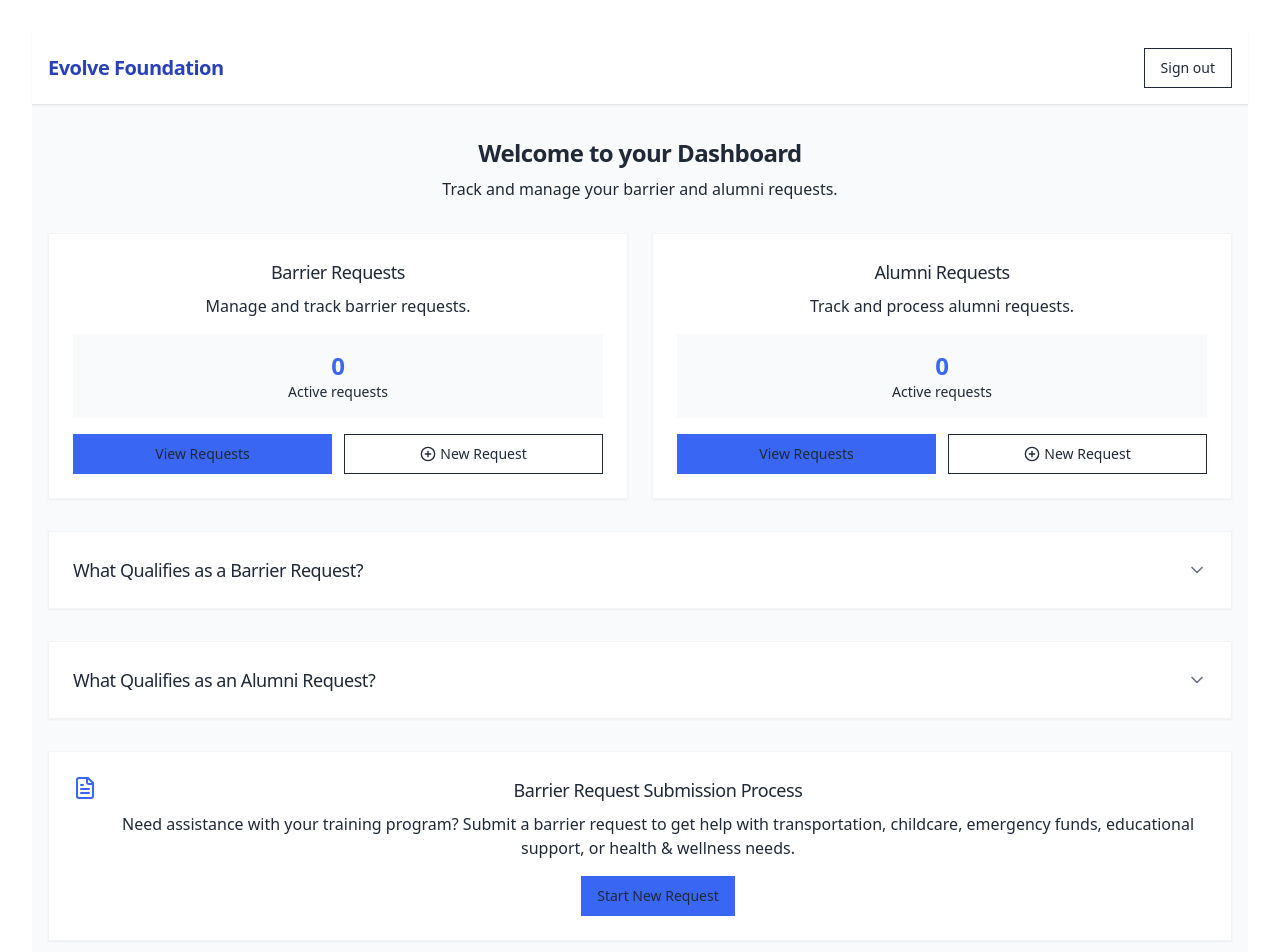
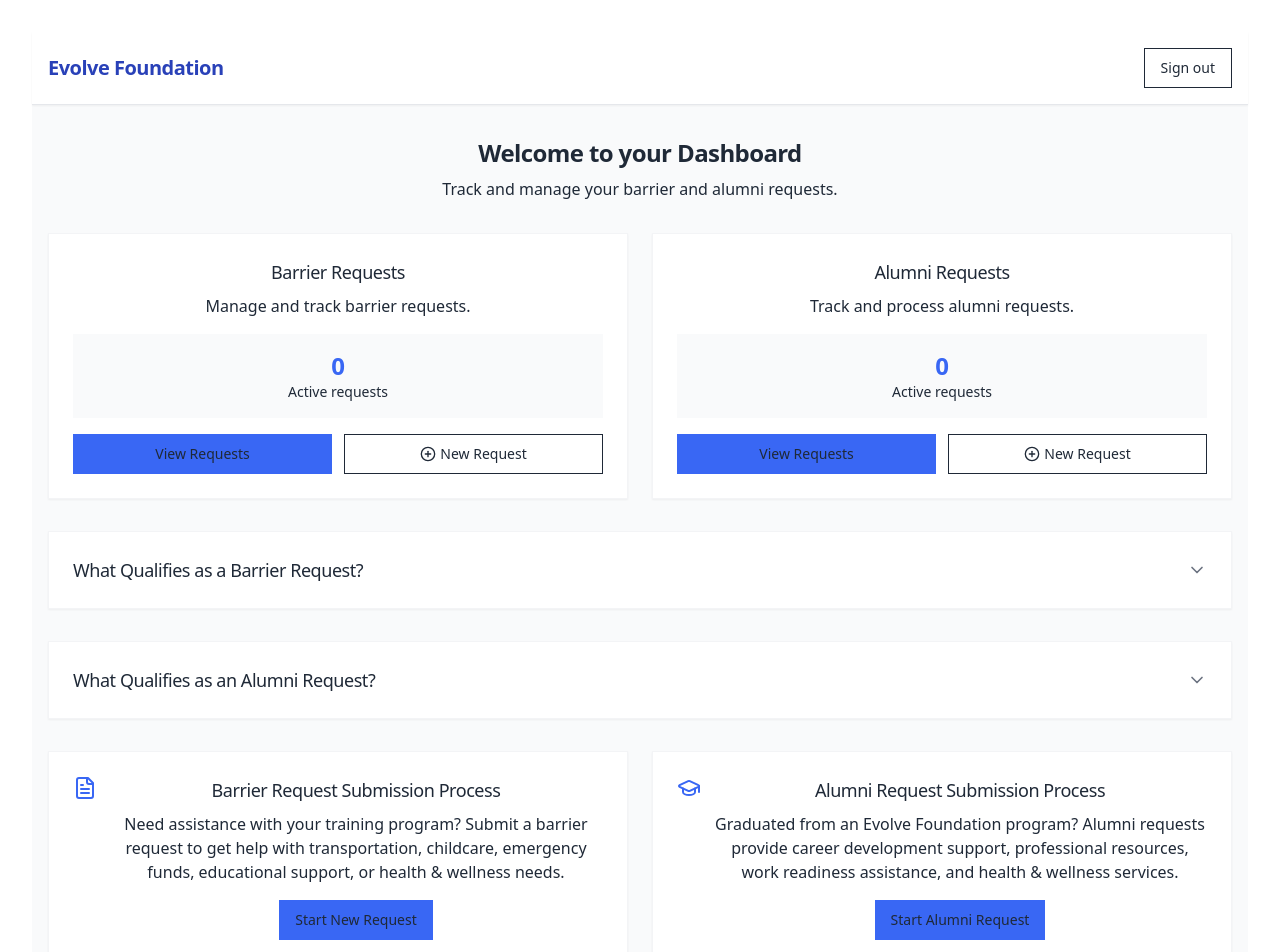
Before and after one commit to Cedwards90/alumni-gatekeeper, a React (Vite) app: page /dashboard in a window 1280 px wide. Shown: the top 952 px of the page. Built offline with nearby package versions, Linux system fonts and the light colour scheme.

Commit message:
Add alumni request submission process
Adds a section similar to the barrier request submission process for alumni requests.

```diff
--- /dev/null
+++ b/src/components/dashboard/AlumniSubmissionProcess.tsx
@@ -0,0 +1,35 @@
+
+import { useNavigate } from "react-router-dom";
+import { Button } from "@/components/ui/button";
+import { GraduationCap } from "lucide-react";
+
+const AlumniSubmissionProcess = () => {
+  const navigate = useNavigate();
+
+  const handleNewAlumniRequest = () => {
+    navigate("/alumni-request");
+  };
+
+  return (
+    <div className="bg-white rounded-lg shadow-sm p-6 border border-gray-100">
+      <div className="flex items-start gap-3">
+        <GraduationCap className="text-evolve-600 shrink-0" />
+        <div>
+          <h3 className="text-lg font-medium mb-2">Alumni Request Submission Process</h3>
+          <p className="text-muted-foreground mb-4">
+            Graduated from an Evolve Foundation program? Alumni requests provide career development support,
+            professional resources, work readiness assistance, and health & wellness services.
+          </p>
+          <Button
+            className="bg-evolve-600 hover:bg-evolve-700"
+            onClick={handleNewAlumniRequest}
+          >
+            Start Alumni Request
+          </Button>
+        </div>
+      </div>
+    </div>
+  );
+};
+
+export default AlumniSubmissionProcess;
--- a/src/pages/Dashboard.tsx
+++ b/src/pages/Dashboard.tsx
@@ -7,6 +7,7 @@ import CollapsibleInfo from "@/components/dashboard/CollapsibleInfo";
 import BarrierTypesContent from "@/components/dashboard/BarrierTypes";
 import AlumniTypesContent from "@/components/dashboard/AlumniTypes";
 import SubmissionProcess from "@/components/dashboard/SubmissionProcess";
+import AlumniSubmissionProcess from "@/components/dashboard/AlumniSubmissionProcess";
 import LoadingState from "@/components/dashboard/LoadingState";
 
 const Dashboard = () => {
@@ -24,6 +25,10 @@ const Dashboard = () => {
 
   const handleNewBarrierRequest = () => {
     navigate("/barrier-request");
+  };
+
+  const handleNewAlumniRequest = () => {
+    navigate("/alumni-request");
   };
 
   return (
@@ -44,6 +49,7 @@ const Dashboard = () => {
               title="Alumni Requests"
               description="Track and process alumni requests."
               count={0}
+              onNewRequest={handleNewAlumniRequest}
             />
           </div>
 
@@ -55,7 +61,10 @@ const Dashboard = () => {
             <AlumniTypesContent />
           </CollapsibleInfo>
 
-          <SubmissionProcess />
+          <div className="grid grid-cols-1 md:grid-cols-2 gap-6 mb-8">
+            <SubmissionProcess />
+            <AlumniSubmissionProcess />
+          </div>
         </>
       )}
     </DashboardLayout>
```
